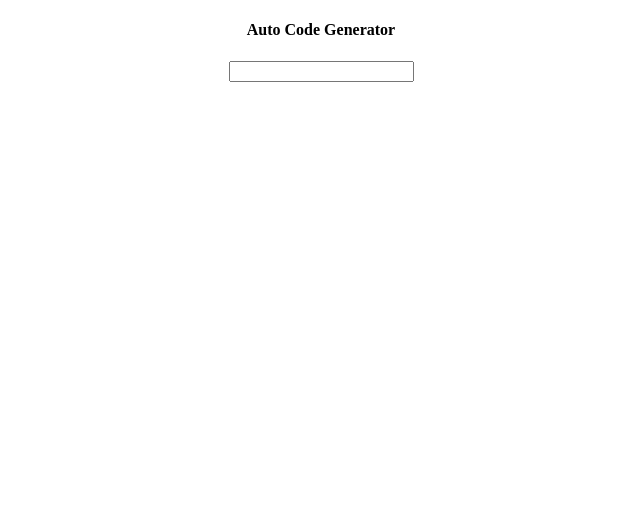
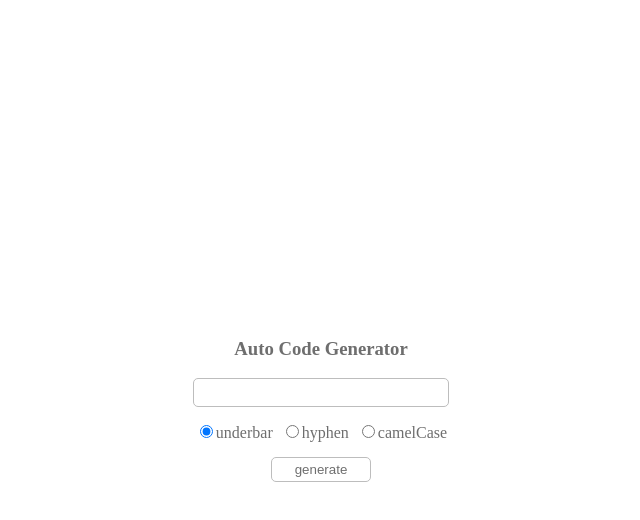
Before and after one commit to code0xff/auto-code-gen, a React app: page / in a window 1280 px wide. Shown: the top 520 px of the page, without its empty margins (319-959 px from the left). Built offline with nearby package versions, Linux system fonts and the light colour scheme.

Commit message:
add input and button

```diff
--- a/package.json
+++ b/package.json
@@ -11,6 +11,7 @@
   "author": "",
   "devDependencies": {
     "@babel/core": "^7.4.5",
+    "@babel/plugin-proposal-class-properties": "^7.4.4",
     "@babel/preset-env": "^7.4.5",
     "@babel/preset-react": "^7.0.0",
     "babel-loader": "^8.0.6",
--- a/src/components/App.css
+++ b/src/components/App.css
@@ -1,3 +1,45 @@
 .app {
-  text-align: center;
+  min-height: 100vh;
+  display: flex;
+  align-items: center;
+  justify-content: center;
+  flex-direction: column;
 }
+
+.h-title {
+  color: #6e6e6e;
+}
+
+.input-target {
+  border: 1px solid #bdbdbd;
+  border-radius: 5px;
+  height: 25px;
+  width: 250px;
+}
+
+.div-type {
+  margin: 15px;
+  color: #6e6e6e;
+}
+
+.radio-type:hover {
+  cursor: pointer;
+}
+
+.button-generate {
+  border: 1px solid #bdbdbd;
+  background: #fff;
+  height: 25px;
+  width: 100px;
+  border-radius: 5px;
+  color: #6e6e6e;
+}
+
+.button-generate:hover {
+  cursor: pointer;
+}
+
+.p-code {
+  font-size: 15px;
+  color: #6e6e6e;
+}
--- a/src/components/App.js
+++ b/src/components/App.js
@@ -2,12 +2,61 @@ import React, {Component} from 'react'
 import './App.css'
 
 export default class App extends Component {
+  state = {type: null, target: null}
+
+  _genrate = () => {
+
+  }
+
+  _setType = (e) => {
+    console.log(e.target.value)
+    this.setState({type: e.target.value})
+  }
+
+  _setTarget = (e) => {
+    console.log(e.target.value)
+    this.setState({target: e.target.value})
+  }
 
   render () {
     return (
       <div className='app'>
-        <h4>Auto Code Generator</h4>
-        <input type='text' />
+        <div>
+          <h3 className='h-title'>Auto Code Generator</h3>
+        </div>
+        <div>
+          <input className='input-target' type='text' onChange={this._setTarget} />
+        </div>
+        <div className='div-type'>
+          <input
+            className='radio-type'
+            type='radio'
+            name='type'
+            value='underbar'
+            onClick={this._setType}
+            defaultChecked
+          />underbar&nbsp;&nbsp;
+          <input
+            className='radio-type'
+            type='radio'
+            name='type'
+            value='hyphen'
+            onClick={this._setType}
+          />hyphen&nbsp;&nbsp;
+          <input
+            className='radio-type'
+            type='radio'
+            name='type'
+            value='camelCase'
+            onClick={this._setType}
+          />camelCase
+        </div>
+        <div>
+          <button className='button-generate'>generate</button>
+        </div>
+        <div>
+          <p className='p-code'></p>
+        </div>
       </div>
     )
   }
```
Also changed, not shown: .babelrc, 2 other files (tests, documents, lock files or other folders).
